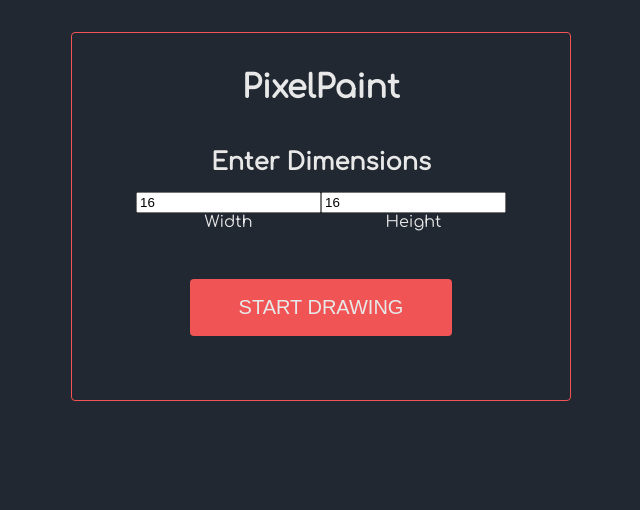
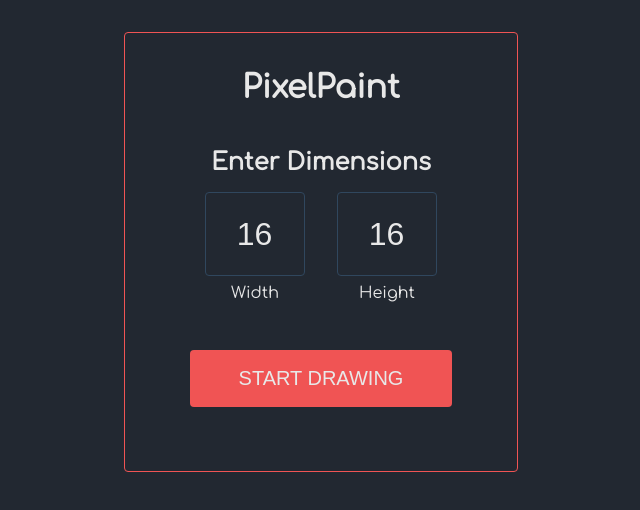
Before and after one commit to jon-choi/hack-a-paint, a React (Create React App) app: page / in a window 1280 px wide. Shown: the top 510 px of the page, without its empty margins (319-959 px from the left). Built offline with nearby package versions, Linux system fonts and the light colour scheme.

Commit message:
change dimensions and fix typo

```diff
--- a/src/components/Editor.js
+++ b/src/components/Editor.js
@@ -23,11 +23,12 @@ export default function Editor() {
     <div id="editor">
       <h1>PixelPaint</h1>
       {hideDrawingPanel && <h2>Enter Dimensions</h2>}
+      {hideDrawingPanel && (
         <div id="options">
           <div className="option">
             <input
               type="number"
-            className="PanelInput"
+              className="panelInput"
               defaultValue={panelWidth}
               onChange={(e) => {
                 setPanelWidth(e.target.value);
@@ -38,7 +39,7 @@ export default function Editor() {
           <div className="option">
             <input
               type="number"
-            className="PanelInput"
+              className="panelInput"
               defaultValue={panelHeight}
               onChange={(e) => {
                 setPanelHeight(e.target.value);
@@ -47,6 +48,7 @@ export default function Editor() {
             <span>Height</span>
           </div>
         </div>
+      )}
       <button onClick={initializeDrawingPanel} className="button">
         {buttonText}
       </button>
```
Lines whose indentation alone changed are shown as unchanged.
